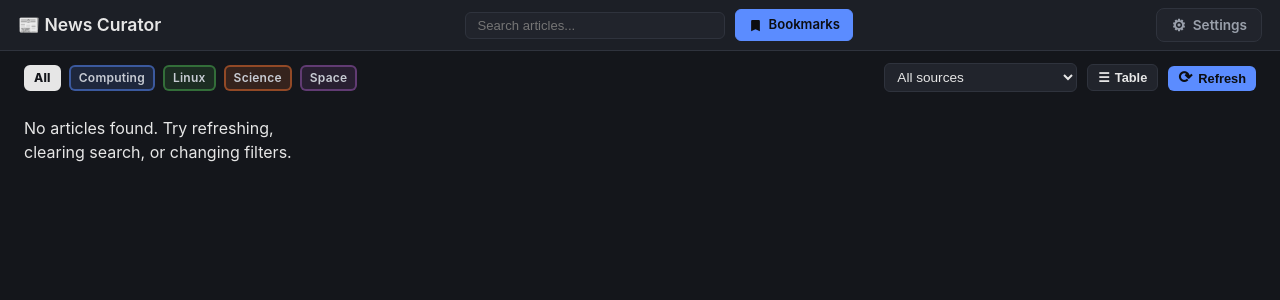
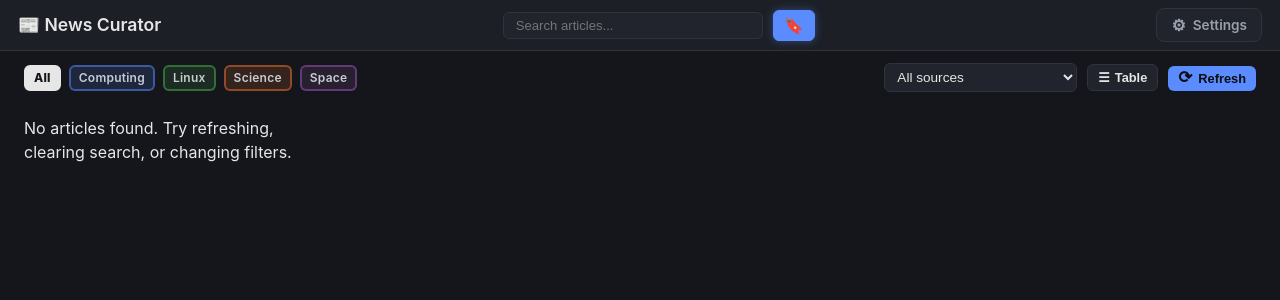
Before and after one commit to PlasmaDrifter/NewsCurator, a FastAPI app: page /?bookmarked=1 in a window 1280 px wide. Shown: the top 300 px of the page. Run offline with FastAPI, Linux system fonts and the light colour scheme; data comes from the database, SQL or seed files in the repository; data that the repository does not hold is empty.

Commit message:
Use bookmark tag icon 🔖 on posts and remove word Bookmarks from topbar button

```diff
--- a/app/static/style.css
+++ b/app/static/style.css
@@ -261,37 +261,37 @@ button.danger:hover { border-color: var(--danger); color: var(--danger); }
 /* --- BOOKMARK BUTTONS & TAGS --- */
 .card-bookmark-btn {
   position: absolute;
-  top: 8px;
-  right: 8px;
+  top: 6px;
+  right: 6px;
   background: transparent;
   border: none;
   padding: 4px;
   cursor: pointer;
   line-height: 1;
+  font-size: 1.15rem;
   z-index: 5;
   border-radius: 4px;
   display: inline-flex;
   align-items: center;
   justify-content: center;
-  color: var(--text-dim);
   opacity: 0.4; /* 60% transparent when not active */
-  transition: opacity 0.2s ease, transform 0.15s ease, color 0.2s ease;
+  transition: opacity 0.2s ease, transform 0.15s ease, filter 0.2s ease;
 }
 
 .card-bookmark-btn:hover {
   opacity: 0.8;
-  transform: scale(1.15);
-  color: var(--text);
+  transform: scale(1.18);
 }
 
 .card-bookmark-btn.active {
   opacity: 1.0; /* Full color when activated */
-  color: var(--accent);
+  transform: scale(1.08);
+  filter: drop-shadow(0 0 4px var(--accent));
 }
 
 .card-bookmark-btn.active:hover {
   opacity: 1.0;
-  transform: scale(1.15);
+  transform: scale(1.22);
 }
 
 .card-img {
@@ -738,33 +738,33 @@ button.danger:hover { border-color: var(--danger); color: var(--danger); }
 .topbar-bookmark-btn {
   display: inline-flex;
   align-items: center;
-  gap: 6px;
-  padding: 5px 12px;
+  justify-content: center;
+  padding: 5px 10px;
+  height: 31px;
   border-radius: 6px;
   background: var(--bg-card);
   border: 1px solid var(--border);
-  font-size: 0.82rem;
-  font-weight: 600;
+  font-size: 1rem;
+  line-height: 1;
   color: var(--text-dim) !important;
   text-decoration: none !important;
   cursor: pointer;
   transition: all 0.2s ease;
-  white-space: nowrap;
 }
 
 .topbar-bookmark-btn:hover {
   background: var(--bg-input);
   border-color: var(--accent);
-  color: var(--text) !important;
+  transform: translateY(-1px);
 }
 
 .topbar-bookmark-btn.active {
   background: var(--accent);
   border-color: var(--accent);
-  color: #0c0d10 !important;
+  box-shadow: 0 0 8px rgba(91, 140, 255, 0.4);
 }
 
-.topbar-bookmark-btn .topbar-bookmark-icon {
+.topbar-bookmark-btn .bookmark-tag-icon {
   display: inline-block;
   line-height: 1;
 }
--- a/app/templates/base.html
+++ b/app/templates/base.html
@@ -4,7 +4,7 @@
 <meta charset="UTF-8">
 <meta name="viewport" content="width=device-width, initial-scale=1.0">
 <title>{% block title %}News Curator{% endblock %}</title>
-<link rel="stylesheet" href="/static/style.css?v=19">
+<link rel="stylesheet" href="/static/style.css?v=20">
 <link rel="stylesheet" href="/dynamic.css">
 </head>
 <body>
@@ -27,10 +27,7 @@
     <a href="{% if is_bookmarked_view %}/{% else %}/?bookmarked=1{% endif %}"
        class="topbar-bookmark-btn {% if is_bookmarked_view %}active{% endif %}"
        title="{% if is_bookmarked_view %}Show All Articles{% else %}View Bookmarked Articles{% endif %}">
-      <svg class="topbar-bookmark-icon" viewBox="0 0 24 24" width="15" height="15" fill="currentColor">
-        <path d="M17 3H7c-1.1 0-2 .9-2 2v16l7-3 7 3V5c0-1.1-.9-2-2-2z"/>
-      </svg>
-      <span>Bookmarks</span>
+      <span class="bookmark-tag-icon">🔖</span>
     </a>
   </div>
   <nav class="topnav">
--- a/app/templates/index.html
+++ b/app/templates/index.html
@@ -41,9 +41,7 @@
     <button type="button" class="card-bookmark-btn {% if a.is_bookmarked %}active{% endif %}"
       title="{% if a.is_bookmarked %}Remove bookmark{% else %}Bookmark article{% endif %}"
       onclick="toggleBookmark(event, {{ a.id }})" onauxclick="event.stopPropagation()">
-      <svg class="bookmark-icon" viewBox="0 0 24 24" width="16" height="16" fill="currentColor">
-        <path d="M17 3H7c-1.1 0-2 .9-2 2v16l7-3 7 3V5c0-1.1-.9-2-2-2z"/>
-      </svg>
+      <span class="bookmark-tag-icon">🔖</span>
     </button>
 
     <div class="card-meta">
@@ -191,9 +189,7 @@ async function loadMoreArticles() {
           <button type="button" class="card-bookmark-btn ${a.is_bookmarked ? 'active' : ''}"
             title="${a.is_bookmarked ? 'Remove bookmark' : 'Bookmark article'}"
             onclick="toggleBookmark(event, ${a.id})" onauxclick="event.stopPropagation()">
-            <svg class="bookmark-icon" viewBox="0 0 24 24" width="16" height="16" fill="currentColor">
-              <path d="M17 3H7c-1.1 0-2 .9-2 2v16l7-3 7 3V5c0-1.1-.9-2-2-2z"/>
-            </svg>
+            <span class="bookmark-tag-icon">🔖</span>
           </button>
           <div class="card-meta">
             <span class="cat-btn cat-btn-${a.feed_category} post-category">
```
